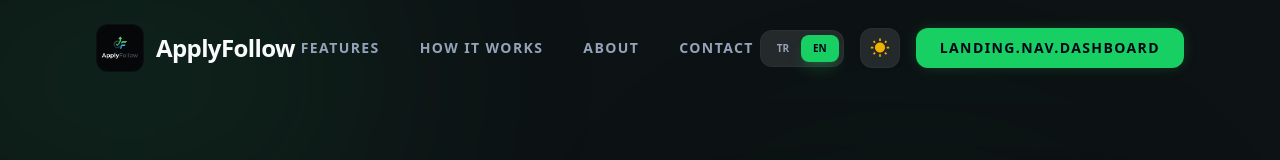
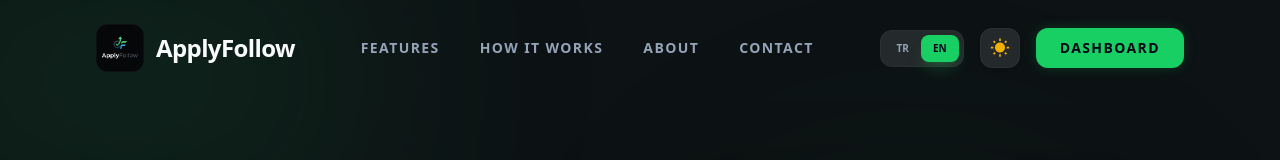
Before and after one commit to Devoguzkaya/applyfollow, a Next.js app in the folder frontend/: page / in a window 1280 px wide. Shown: the top 160 px of the page. Built offline with nearby package versions, Linux system fonts and the light colour scheme; no server answers; sample sign-in values are in the browser's storage.

Commit message:
fix(i18n): add missing landing.nav.dashboard translation key

```diff
--- a/frontend/locales/en.ts
+++ b/frontend/locales/en.ts
@@ -253,6 +253,7 @@ export const en: Dictionary = {
             contact: "Contact",
             login: "Login",
             signup: "Sign Up",
+            dashboard: "Dashboard",
         },
 
         hero: {
--- a/frontend/locales/tr.ts
+++ b/frontend/locales/tr.ts
@@ -251,6 +251,7 @@ export const tr = {
             contact: "İletişim",
             login: "Giriş Yap",
             signup: "Kayıt Ol",
+            dashboard: "Panel",
         },
 
         hero: {
```
